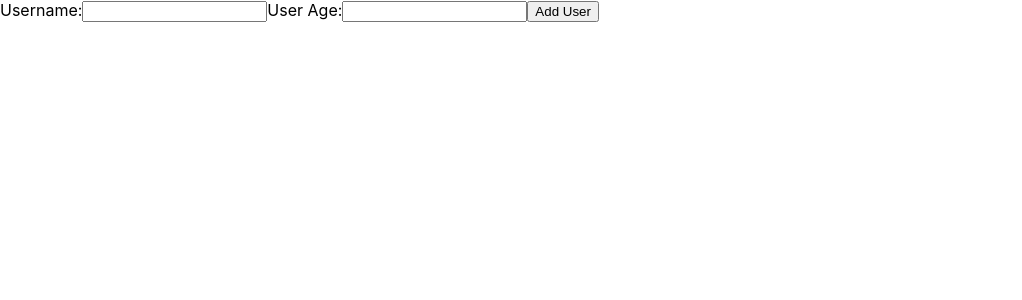
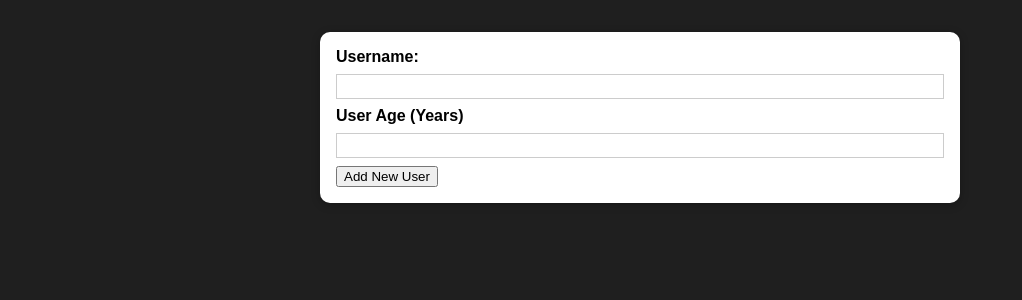
Before and after one commit to Bearpaw11/newuser, a React (Create React App) app: page / in a window 1280 px wide. Shown: the top 300 px of the page, without its empty margins (0-1022 px from the left). Built offline with nearby package versions, Linux system fonts and the light colour scheme.

Commit message:
feat: added Card.js and Card.module.css

```diff
--- /dev/null
+++ b/src/Components/UI/Card.js
@@ -0,0 +1,10 @@
+import react from "react"
+import classes from "./Card.module.css"
+
+const Card = props => {
+  return (
+  <div className ={`${classes.card} ${props.className}`}>{props.children}</div>
+  )
+}
+
+export default Card;
--- /dev/null
+++ b/src/Components/UI/Card.module.css
@@ -0,0 +1,5 @@
+.card {
+  background: white;
+  box-shadow: 0 2px 8px rgba(0, 0, 0, 0.26);
+  border-radius: 10px;
+}
--- a/src/Components/Users/NewUserInput.js
+++ b/src/Components/Users/NewUserInput.js
@@ -1,12 +1,22 @@
+import Card from "../UI/Card"
+import classes from "./NewUserInput.module.css"
+
 const NewUserInput = () => {
+
+const formHandler = event => {
+  event.preventDefault();
+}
+
   return (
-    <form>
-      <label>Username:</label>
-      <input type="text" name="name"/>
-      <label>User Age:</label>
-      <input type="number" name="name" />
-      <button type="submit" value="Submit">Add User</button>
-    </form>
+    <Card className={classes.input}>
+      <form onSubmit={formHandler}>
+        <label htmlFor="username">Username:</label>
+        <input id="username" type="text" />
+        <label htmlFor="age">User Age (Years)</label>
+        <input id="age" type="number" />
+        <button type="submit">Add New User</button>
+      </form>
+    </Card>
   )
 }
 
--- /dev/null
+++ b/src/Components/Users/NewUserInput.module.css
@@ -0,0 +1,26 @@
+.input {
+  margin: 2rem auto;
+  padding: 1rem;
+  width: 90%;
+  max-width: 40rem;
+}
+
+.input label {
+  display: block;
+  font-weight: bold;
+  margin-bottom: 0.5rem;
+}
+
+.input input {
+  font: inherit;
+  display: block;
+  width: 100%;
+  border: 1px solid #ccc;
+  padding: 0.15rem;
+  margin-bottom: 0.5rem;
+}
+
+.input input:focus {
+  outline: none;
+  border-color: #4f005f;
+}
--- a/src/index.css
+++ b/src/index.css
@@ -1,13 +1,12 @@
+* {
+  box-sizing:border-box;
+}
+
+html {
+  font-family: sans-serif;
+  background: #1f1f1f;
+}
+
 body {
   margin: 0;
-  font-family: -apple-system, BlinkMacSystemFont, 'Segoe UI', 'Roboto', 'Oxygen',
-    'Ubuntu', 'Cantarell', 'Fira Sans', 'Droid Sans', 'Helvetica Neue',
-    sans-serif;
-  -webkit-font-smoothing: antialiased;
-  -moz-osx-font-smoothing: grayscale;
 }
-
-code {
-  font-family: source-code-pro, Menlo, Monaco, Consolas, 'Courier New',
-    monospace;
-}
```
Also changed, not shown: src/Components/UI/NewUserButton.js (added, +9 -0 lines), src/Components/NewUserButton.js (deleted).
